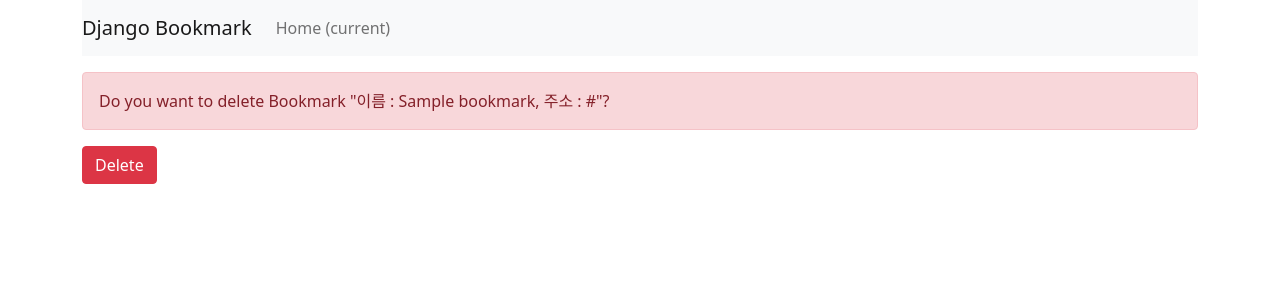
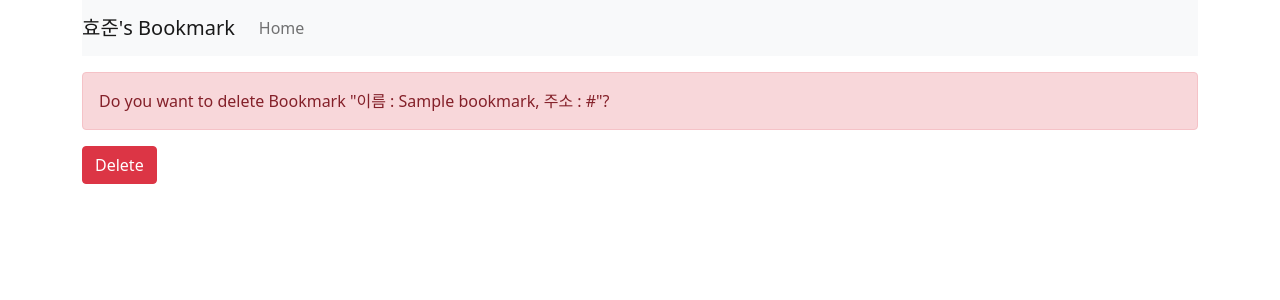
Before and after one commit to leehj8896/bookmark, a Django app: page /delete/1/ in a window 1280 px wide. Shown: the top 300 px of the page. Run offline with Django 3.2, Linux system fonts and the light colour scheme; tables that the repository leaves empty hold one stand-in row (values such as "Sample post").

Commit message:
update html

```diff
--- a/bookmark/templates/bookmark/bookmark_confirm_delete.html
+++ b/bookmark/templates/bookmark/bookmark_confirm_delete.html
@@ -1,7 +1,7 @@
 {% extends 'base.html' %}
 
 {% block title %}
-Confirm Delete
+Bookmark Delete
 {% endblock %}
 
 {% block content %}
--- a/bookmark/templates/bookmark/bookmark_detail.html
+++ b/bookmark/templates/bookmark/bookmark_detail.html
@@ -1,7 +1,7 @@
 {% extends 'base.html' %}
 
 {% block title %}
-Detail
+Bookmark Detail
 {% endblock %}
 
 {% block content %}
--- a/templates/base.html
+++ b/templates/base.html
@@ -11,7 +11,7 @@
 
         <div class='container'>
             <nav class='navbar navbar-expand-lg navbar-light bg-light'>
-                <a href="#" class="navbar-brand">Django Bookmark</a>
+                <a href="#" class="navbar-brand">효준's Bookmark</a>
                 <button class="navbar-toggler" type='button' data-toggle='collapse' data-target='#navbarSupportedContent' aria-controls="navbarSupportedContent" aria-expanded="false" aria-label="Toggle navigation">
                     <span class="navbar-toggler-icon"></span>
                 </button>
@@ -21,7 +21,7 @@
                         <li class="nav-item active">
                             <a href="#" class="nav-link">
                                 Home
-                                <span class="sr-only">(current)</span>
+                                <span class="sr-only"></span>
                             </a>
                         </li>
                     </ul>
```
